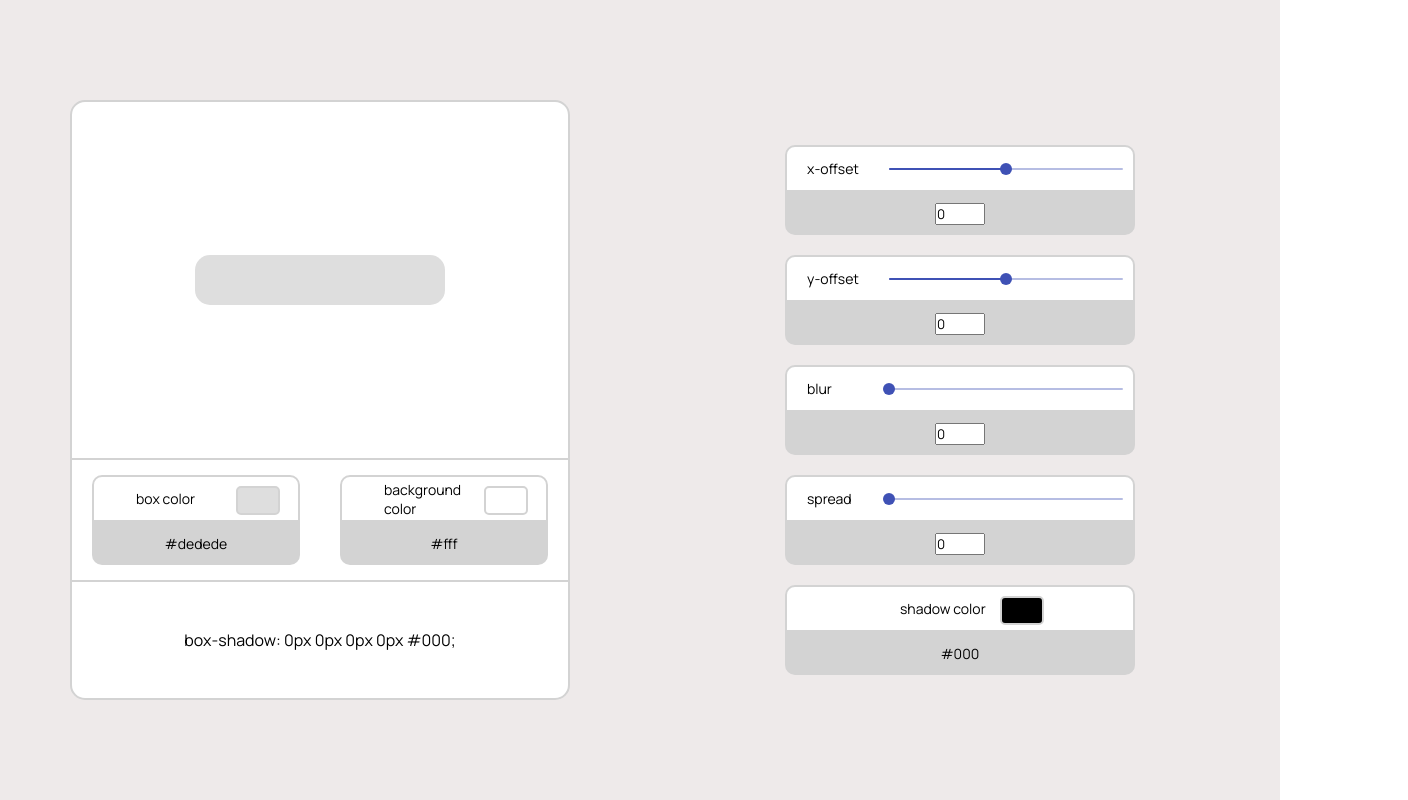
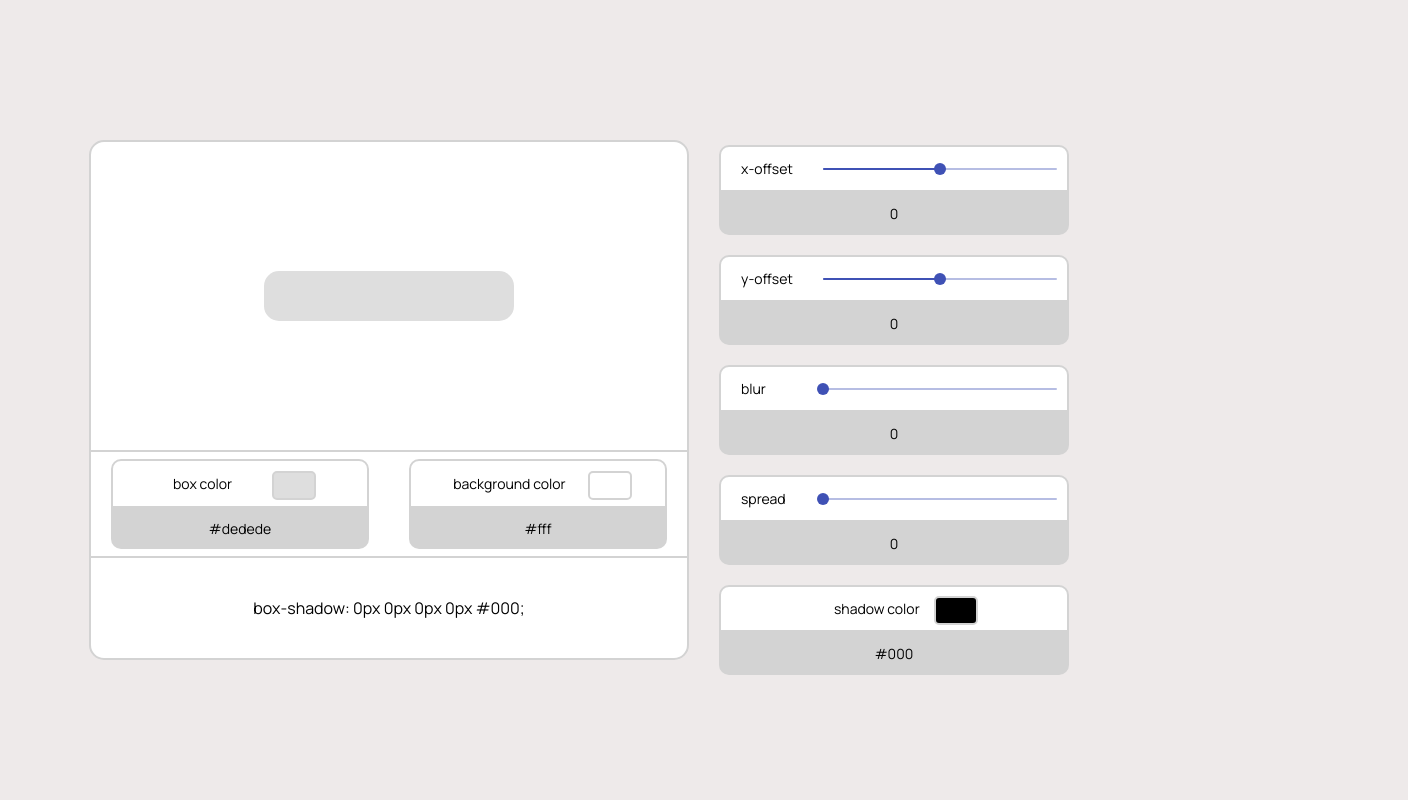
Before and after one commit to bhgordon/react-shadow-boxing, a React (Create React App) app: page / in a window 1280 px wide. Shown: the whole page, 1408 px wide, since content can reach past the window. Built offline with nearby package versions, Linux system fonts and the light colour scheme.

Commit message:
style updates

```diff
--- a/src/App.css
+++ b/src/App.css
@@ -7,7 +7,8 @@
 
 .app {
   display: flex;
-  width: 100%;
+  align-items: center;
+  width: 110%;
   height: 100vh;
 }
 
@@ -15,7 +16,8 @@
   flex: 0.5;
   display: flex;
   align-items: center;
-  justify-content: center;
+  justify-content: flex-start;
+  margin: 15px;
   background: #eeeaea;
 }
 
--- a/src/App.js
+++ b/src/App.js
@@ -30,11 +30,7 @@ function App() {
               />
             </div>
             <div className="value-container">
-              <input
-                type="text"
-                value={x}
-                style={{width: 50}}
-              />
+              <p>{`${x}`}</p>
             </div>
           </div>
 
@@ -50,11 +46,7 @@ function App() {
               />
             </div>
             <div className="value-container">
-              <input
-                type="text"
-                value={y}
-                style={{width: 50}}
-              />
+              <p>{`${y}`}</p>
             </div>
           </div>
 
@@ -70,11 +62,7 @@ function App() {
               />
             </div>
             <div className="value-container">
-              <input
-                type="text"
-                value={blur}
-                style={{width: 50}}
-              />
+              <p>{`${blur}`}</p>
             </div>
           </div>
 
@@ -90,11 +78,7 @@ function App() {
               />
             </div>
             <div className="value-container">
-              <input
-                type="text"
-                value={spread}
-                style={{width: 50}}
-              />
+              <p>{`${spread}`}</p>
             </div>
           </div>
 
--- a/src/Playground.css
+++ b/src/Playground.css
@@ -1,8 +1,8 @@
 .playground-container {
   display: flex;
   flex-direction: column;
-  height: 600px;
-  width: 500px;
+  height: 520px;
+  width: 600px;
   border-radius: 15px;
 }
 
@@ -13,11 +13,28 @@
   width: 100%;
 }
 
+.color-container {
+  display: flex;
+  align-items: center;
+  justify-content: space-evenly;
+  width: 100%;
+  height: 55%;
+  background: white;
+  border-radius: 10px 10px 0px 0px;
+  border: solid 2px lightgrey;
+  padding-left: 20px;
+  padding: 10px;
+  padding-left: 20px;
+  padding-right: 15px;
+  margin: 0px;
+}
+
 .playground {
   flex: 0.5;
   display: flex;
   align-items: center;
-  justify-content: center;
+  justify-content: flex-end;
+  margin: 15px;
   background-color: #eeeaea;
   box-sizing: border-box;
 }
@@ -51,6 +68,7 @@
   border-left: 2px solid lightgrey;
 }
 
+
 .code-output-container {
   display: flex;
   justify-content: center;
@@ -80,8 +98,3 @@
   font-weight: 400;
   margin: 20px;
 }
-
-label {
-  display: block;
-  width: 100px;
-}
--- a/src/Playground.jsx
+++ b/src/Playground.jsx
@@ -27,8 +27,8 @@ function Playground({ x, y, blur, spread, opacity, color }) {
         <div className="playground__controls">
 
          <div className="playground__control">
-           <div className="slider-container">
-             <label className="label" htmlFor="label">box color</label>
+           <div className="color-container">
+             <label htmlFor="label">box color</label>
              <div className="box-color-container">
                <button
                  className="color-btn"
@@ -51,8 +51,8 @@ function Playground({ x, y, blur, spread, opacity, color }) {
          </div>
 
         <div className="playground__control">
-         <div className="slider-container">
-           <label className="label" htmlFor="label">background color</label>
+         <div className="color-container">
+           <label htmlFor="label">background color</label>
            <div className="box-color-container">
              <button
                className="color-btn"
--- a/src/index.css
+++ b/src/index.css
@@ -6,6 +6,7 @@
 
 body {
   margin: 0;
+  background: #eeeaea;
   font-family: -apple-system, BlinkMacSystemFont, 'Segoe UI', 'Roboto', 'Oxygen',
     'Ubuntu', 'Cantarell', 'Fira Sans', 'Droid Sans', 'Helvetica Neue',
     sans-serif;
```
